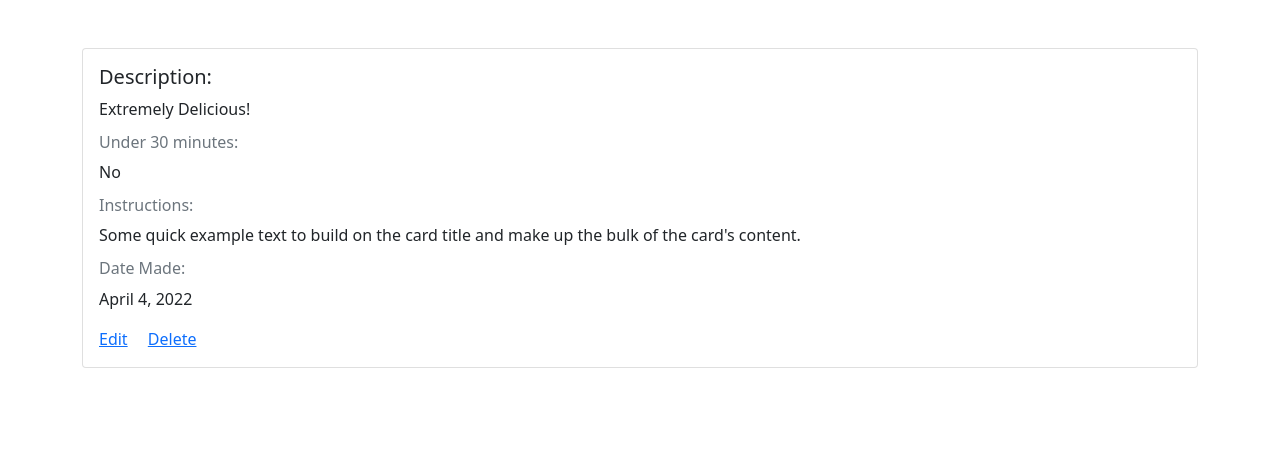
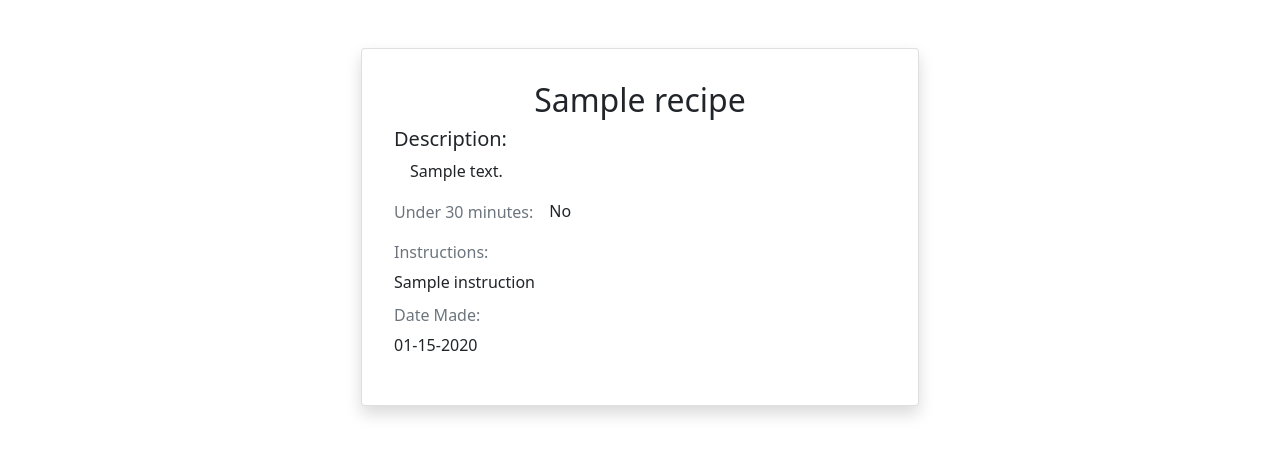
Before and after one commit to SherinaBegin/recipes, a Flask app: template flask_app/templates/info.html in a window 1280 px wide. Shown: the part 68-524 px from the top of the page. Run offline with Flask 2, Linux system fonts and the light colour scheme; the template is opened without the code that fills it: most values are stand-ins (such as "Sample title", 1, 10 or a date in 2020).

Commit message:
assigment complete full CRUD MVC

```diff
--- a/flask_app/templates/edit.html
+++ b/flask_app/templates/edit.html
@@ -30,13 +30,13 @@
          </div>
          <div class="card mt-5 shadow p-3 mb-5 bg-body rounded">
             <div class="card-body pt-5 pb-5">
-               <!-- {% with messages = get_flashed_messages() %}
+               {% with messages = get_flashed_messages() %}
                   {% if messages %}
                      {% for message in messages %}
                         <p>{{message}}</p>
                      {% endfor %}
                   {% endif %}
-               {% endwith %} -->
+               {% endwith %}
                <form action="/recipes/update" method="post">
                   <div class="row justify-content-center">
                      <div class="col-6">
--- a/flask_app/templates/info.html
+++ b/flask_app/templates/info.html
@@ -13,40 +13,42 @@
             <a class="navbar-brand fs-3" href="#">Recipes</a>
             <ul class="navbar-nav me-auto mt-2 mb-2 mb-lg-0">
                <li class="nav-item">
-                  <a class="nav-link active" href="/recipes">Home</a>
+                  <a class="nav-link active" href="/dashboard">Home</a>
                </li>
             </ul>
-            <!-- <button class="navbar-toggler" type="button" data-bs-toggle="collapse"
-                  data-bs-target="#navbarSupportedContent" aria-controls="navbarSupportedContent" aria-expanded="false"
-                  aria-label="Toggle navigation">
-                  <span class="navbar-toggler-icon"></span>
-                  </button>
-            <div class="collapse navbar-collapse" id="navbarSupportedContent">
-                  <ul class="navbar-nav me-auto mb-2 mb-lg-0">
-                     <li class="nav-item">
-                        <a class="nav-link active" aria-current="page" href="#">Home</a>
-                     </li>
-                  <form class="d-flex">
-                     <input class="form-control me-2" type="search" placeholder="Search" aria-label="Search">
-                     <button class="btn btn-outline-info" type="submit">Search</button>
-                  </form>
-            </div> -->
             <a href="/logout" class="btn btn-info btn-sm">logout</a>
          </div>
       </nav>
       <div class="container">
-         <div class="card mt-5">
+         <div class="card mt-5 mx-auto w-50 shadow p-3 mb-5 bg-body rounded">
             <div class="card-body">
-               <h5 class="card-title">Description:</h5>
-               <p class="card-text">Extremely Delicious!</p>
-               <h6 class="card-subtitle mb-2 text-muted">Under 30 minutes:</h6>
-               <p class="card-text">No</p>
-               <h6 class="card-subtitle mb-2 text-muted">Instructions:</h6>
-               <p class="card-text">Some quick example text to build on the card title and make up the bulk of the card's content.</p>
-               <h6 class="card-subtitle mb-2 text-muted">Date Made:</h6>
-               <p class="card-text">April 4, 2022</p>
-               <a href="#" class="card-link">Edit</a>
-               <a href="#" class="card-link">Delete</a>
+               <h2 class="text-center">{{recipe.name}}</h2>
+               <div class="mb-3">
+                  <h5 class="card-title">Description:</h5>
+                  <p class="card-text ms-3">{{recipe.description}}</p>
+               </div>
+               <div class="mb-3 d-flex">
+               <h6 class="card-text mt-1 text-muted">Under 30 minutes:</h6>
+                  <p class="card-text ms-3">
+                     {%  if recipe.under_30 == 1 %}
+                        Yes
+                        {% else %}
+                        No
+                     {% endif %}
+                  </p>
+               </div>
+               <div class="mb-3">
+                  <h6 class="card-subtitle mb-2 text-muted">Instructions:</h6>
+                  <p class="card-text text-wrap">{{recipe.instruction}}</p>
+               </div>
+               <div class="mb-3">
+                  <h6 class="card-subtitle mb-2 text-muted">Date Made:</h6>
+                  <p class="card-text">{{recipe.date_made.strftime('%m-%d-%Y')}}</p>
+               </div>
+               {% if recipe.user_id == session.user_id%}
+               <a href="/recipes/edit/{{recipe.id}}" class="card-link">Edit</a>
+               <a href="/recipes/delete/{{recipe.id}}" class="card-link">Delete</a>
+               {% endif %}
             </div>
          </div>
       </div>
```
Also changed, not shown: flask_app/controllers/recipes.py (+17 -4 lines), flask_app/models/recipe.py (+16 -16 lines), flask_app/templates/create.html (+6 -6 lines), flask_app/templates/dashboard.html (+5 -2 lines).
